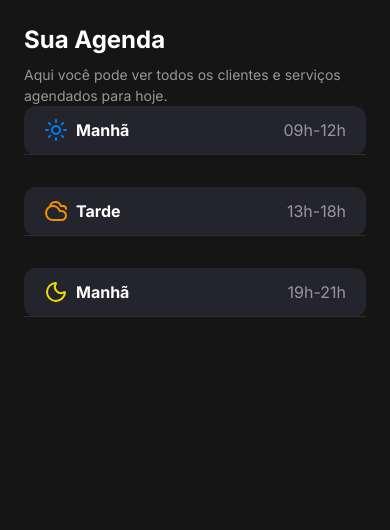
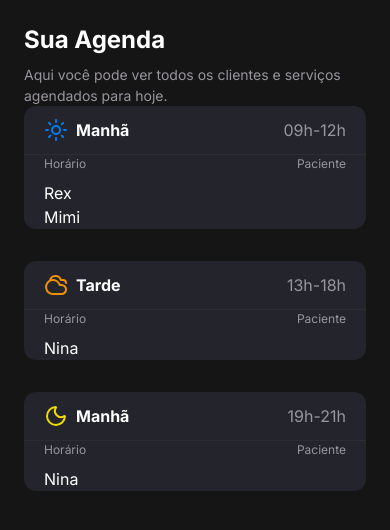
Before and after one commit to tavareshenrique/nextjs-rocketseat, a Next.js app in the folder pet-shop/: page / in a window 390 px wide. Shown: the top 530 px of the page. Built offline with nearby package versions, Linux system fonts and the light colour scheme.

Commit message:
feat: enhance PeriodSection to display appointment details with proper layout

```diff
--- a/pet-shop/src/components/period-section/index.tsx
+++ b/pet-shop/src/components/period-section/index.tsx
@@ -25,6 +25,23 @@
           {period.timeRange}
         </span>
       </div>
+
+      {period.appointments.length > 0 ? (
+        <div className="px-5">
+          <div>
+            <div className="grid grid-cols-2 md:hidden text-label-small-size text-content-secondary mb-2">
+              <div className="text-left">Horário</div>
+              <div className="text-right">Paciente</div>
+            </div>
+
+            {period.appointments.map((appointment, index) => (
+              <div key={index}>{appointment.petName}</div>
+            ))}
+          </div>
+        </div>
+      ) : (
+        <p>Nenhum agendamento para este período</p>
+      )}
     </section>
   );
 };
```
